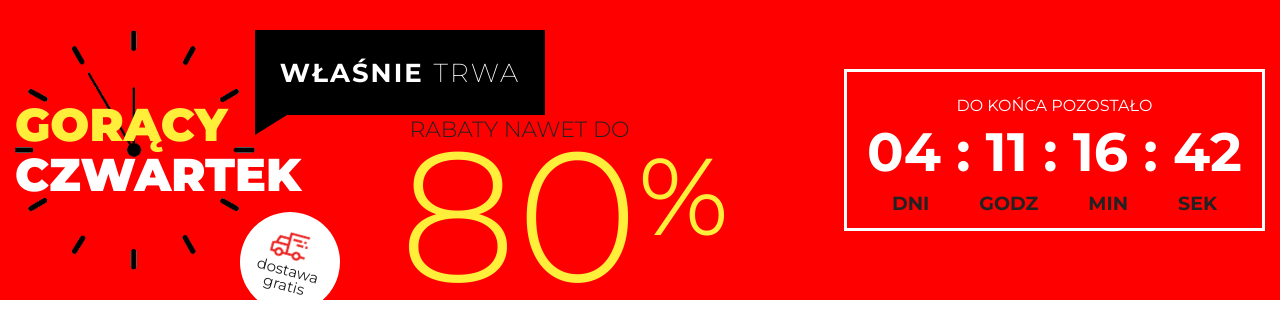
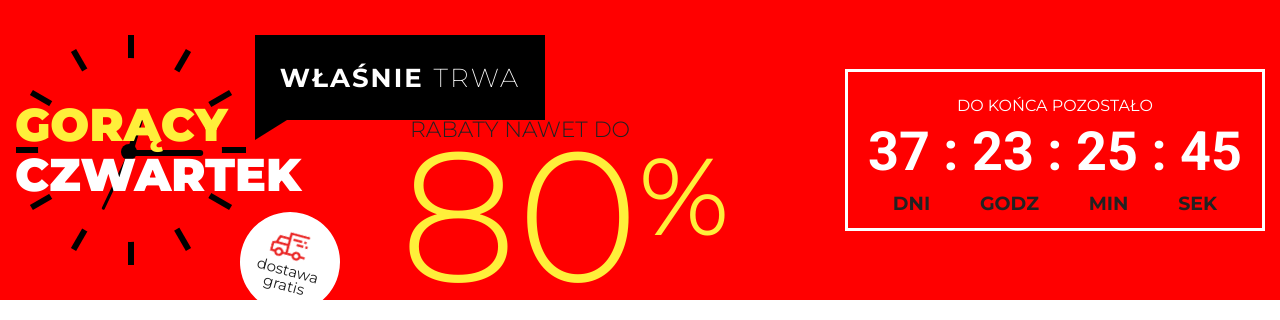
Before and after one commit to bartekmajster/zadanie-testowe, a website built with webpack: page src/index.html in a window 1280 px wide. Shown: the top 320 px of the page. Built offline with nearby package versions, Linux system fonts and the light colour scheme; files whose address does not match are found by name.

Commit message:
add clock and timer

```diff
--- a/src/index.html
+++ b/src/index.html
@@ -8,12 +8,26 @@
 
   <link href="https://fonts.googleapis.com/css?family=Montserrat:200,300,400,700,900&display=swap&subset=latin-ext"
         rel="stylesheet">
+  <link href="https://fonts.googleapis.com/css?family=Roboto:700&display=swap" rel="stylesheet">
 </head>
 <body>
 <div class="container">
   <header class="header">
     <div class="header__clock">
-      <img src="../public/assets/images/clock.png" alt="clock" class="header__clock-image">
+      <!--<img src="../public/assets/images/clock.png" alt="clock" class="header__clock-image">-->
+      <div class="clock">
+        <div class="outer-clock-face">
+          <div class="marking marking-one"></div>
+          <div class="marking marking-two"></div>
+          <div class="marking marking-three"></div>
+          <div class="marking marking-four"></div>
+          <div class="inner-clock-face">
+            <div class="hand hour-hand"></div>
+            <div class="hand min-hand"></div>
+            <div class="hand second-hand"></div>
+          </div>
+        </div>
+      </div>
       <div class="header__clock-title">
         <h1 class="header__title header__title--yellow">gorący</h1>
         <h1 class="header__title">czwartek</h1>
@@ -43,7 +57,7 @@
       <div>
         <h6 class="header__counter-title">do końca pozostało</h6>
         <div class="header__counter-time">
-          <p>04 : 11 : 16 : 42</p>
+          <p id="time">04 : 11 : 16 : 42</p>
         </div>
         <div class="header__counter-desctiption">
           <p class="header__counter-date">dni</p>
--- a/src/scripts/index.js
+++ b/src/scripts/index.js
@@ -2,7 +2,34 @@ import '../styles/reset.css';
 import '../styles/common.css';
 import '../styles/index.css';
 import '../styles/components/header.css';
+import '../styles/components/clock.css';
 import '../styles/components/information.css';
 import '../styles/components/products.css';
 
-console.log('webpack starterkit');
+import countDown from "./timer";
+
+const secondHand = document.querySelector('.second-hand');
+const minsHand = document.querySelector('.min-hand');
+const hourHand = document.querySelector('.hour-hand');
+
+function setDate() {
+	const now = new Date();
+
+	const seconds = now.getSeconds();
+	const secondsDegrees = ((seconds / 60) * 360) + 90;
+	secondHand.style.transform = `rotate(${secondsDegrees}deg)`;
+
+	const mins = now.getMinutes();
+	const minsDegrees = ((mins / 60) * 360) + ((seconds/60)*6) + 90;
+	minsHand.style.transform = `rotate(${minsDegrees}deg)`;
+
+	const hour = now.getHours();
+	const hourDegrees = ((hour / 12) * 360) + ((mins/60)*30) + 90;
+	hourHand.style.transform = `rotate(${hourDegrees}deg)`;
+}
+
+setInterval(setDate, 1000);
+
+setDate();
+
+countDown();
--- /dev/null
+++ b/src/scripts/timer.js
@@ -0,0 +1,25 @@
+const timer = document.querySelector('#time');
+
+export default function countDown() {
+	const now = new Date().getTime();
+	const eventDate = new Date(2020, 3, 10).getTime();
+
+	const remTime = eventDate - now;
+
+	let s = Math.floor(remTime / 1000);
+	let m = Math.floor(s / 60);
+	let h = Math.floor(m / 60);
+	let d = Math.floor(h / 24);
+
+	h %= 24;
+	m %= 60;
+	s %= 60;
+
+	s = (s < 10) ? '0' + s : s;
+	m = (m < 10) ? '0' + m : m;
+	h = (h < 10) ? '0' + h : h;
+	d = (d < 10) ? '0' + d : d;
+
+	setTimeout(countDown, 1000);
+	timer.textContent = `${d} : ${h} : ${m} : ${s}`;
+}
--- /dev/null
+++ b/src/styles/components/clock.css
@@ -0,0 +1,92 @@
+.clock {
+  width: 230px;
+  height: 230px;
+  border-radius: 50%;
+  position: relative;
+}
+
+.outer-clock-face::after {
+  transform: rotate(90deg)
+}
+
+.outer-clock-face::before,
+.outer-clock-face::after,
+.outer-clock-face .marking{
+  content: '';
+  position: absolute;
+  width: 6px;
+  height: 100%;
+  background: black;
+  z-index: 0;
+  left: 49%;
+}
+
+.outer-clock-face .marking.marking-one {
+  transform: rotate(30deg)
+}
+
+.outer-clock-face .marking.marking-two {
+  transform: rotate(60deg)
+}
+
+.outer-clock-face .marking.marking-three {
+  transform: rotate(120deg)
+}
+
+.outer-clock-face .marking.marking-four {
+  transform: rotate(150deg)
+}
+
+.inner-clock-face {
+  position: absolute;
+  top: 10%;
+  left: 10%;
+  width: 80%;
+  height: 80%;
+  background: var(--color-red);
+  border-radius: 100%;
+  z-index: 1;
+}
+
+.inner-clock-face::before {
+  content: '';
+  position: absolute;
+  top: 50%;
+  left: 50%;
+  width: 16px;
+  height: 16px;
+  border-radius: 18px;
+  margin-left: -9px;
+  margin-top: -6px;
+  background: black;
+  z-index: 11;
+}
+
+.hand {
+  width: 50%;
+  right: 50%;
+  height: 6px;
+  background: black;
+  position: absolute;
+  top: 50%;
+  border-radius: 6px;
+  transform-origin: 100%;
+  transform: rotate(90deg);
+  transition-timing-function: cubic-bezier(0.1, 2.7, 0.58, 1);
+}
+
+.hand.hour-hand {
+  width: 20%;
+  z-index: 3;
+}
+
+.hand.min-hand {
+  height: 3px;
+  z-index: 10;
+  width: 35%;
+}
+
+.hand.second-hand {
+  background: black;
+  width: 40%;
+}
--- a/src/styles/components/header.css
+++ b/src/styles/components/header.css
@@ -16,15 +16,16 @@
   position: relative;
 }
 
-.header__clock-image {
+/*.header__clock-image {
   width: 240px;
   height: 240px;
-}
+}*/
 
 .header__clock-title {
   position: absolute;
   top: 50%;
   left: 0;
+  z-index: 2;
   transform: translateY(-50%);
 }
 
@@ -46,6 +47,7 @@
   background-color: var(--color-black);
   position: absolute;
   top: 0;
+  z-index: 2;
   left: 240px;
   display: flex;
   justify-content: center;
@@ -143,6 +145,10 @@
   color: var(--color-white);
   line-height: 38px;
   text-align: center;
+}
+
+#time{
+  font-family: 'Roboto';
 }
 
 .header__counter-time {
```
Also changed, not shown: build/bundle.css, build/index.html, 5 other files.
